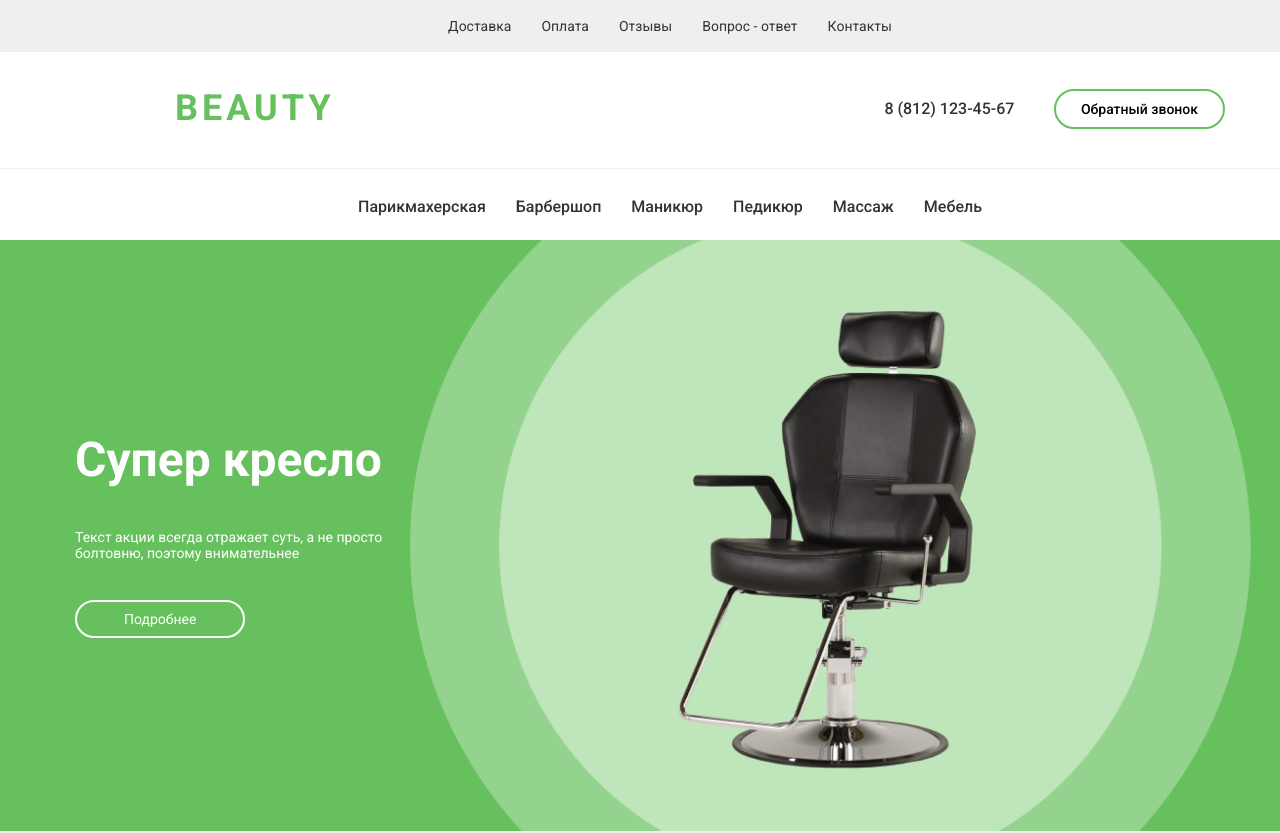
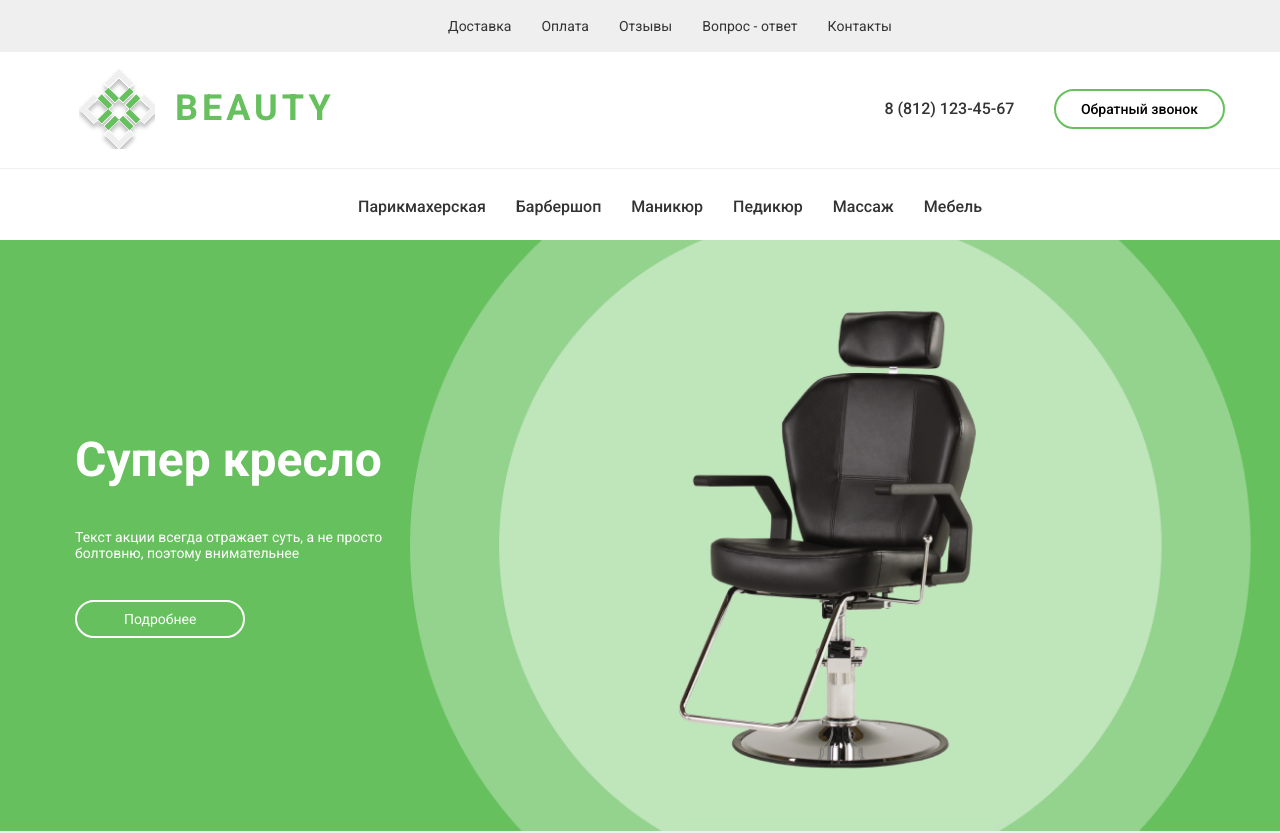
Before and after one commit to Dmitruzd21/beauty, a plain HTML site: page index.html in a window 1280 px wide. Shown: the top 833 px of the page. Drawn offline with nearby package versions, Linux system fonts and the light colour scheme; the site is published under a folder, as on GitHub Pages, so addresses that start at the root find nothing.

Commit message:
Version 3.1

```diff
--- a/css/style.css
+++ b/css/style.css
@@ -45,7 +45,7 @@ body {
     display: block;
     width: 80px;
     height: 80px;
-    background-image: url(/img/logo.svg);
+    background-image: url(../img/logo.svg);
     margin-right: 20px;
 }
 .header-info {
```
